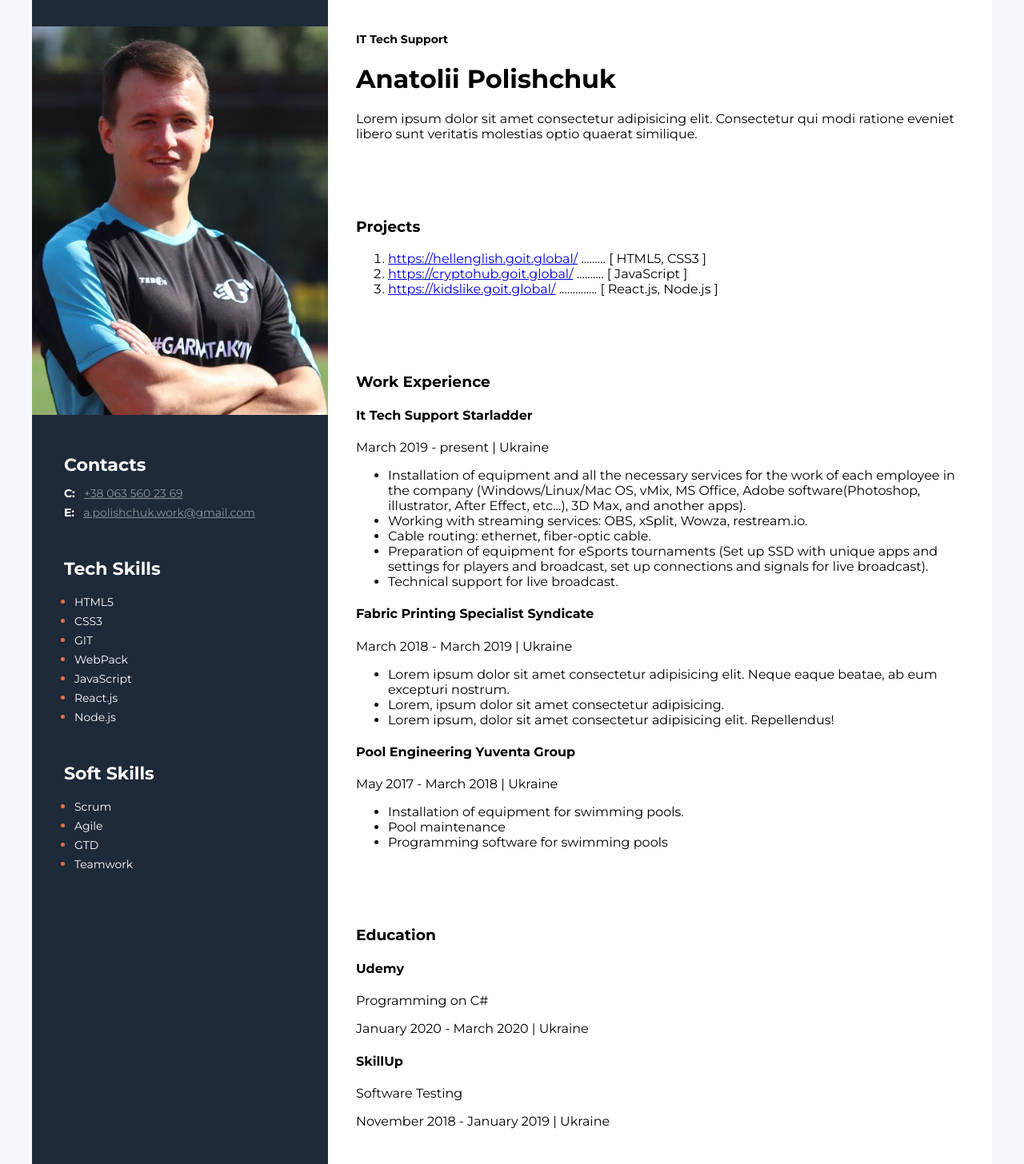
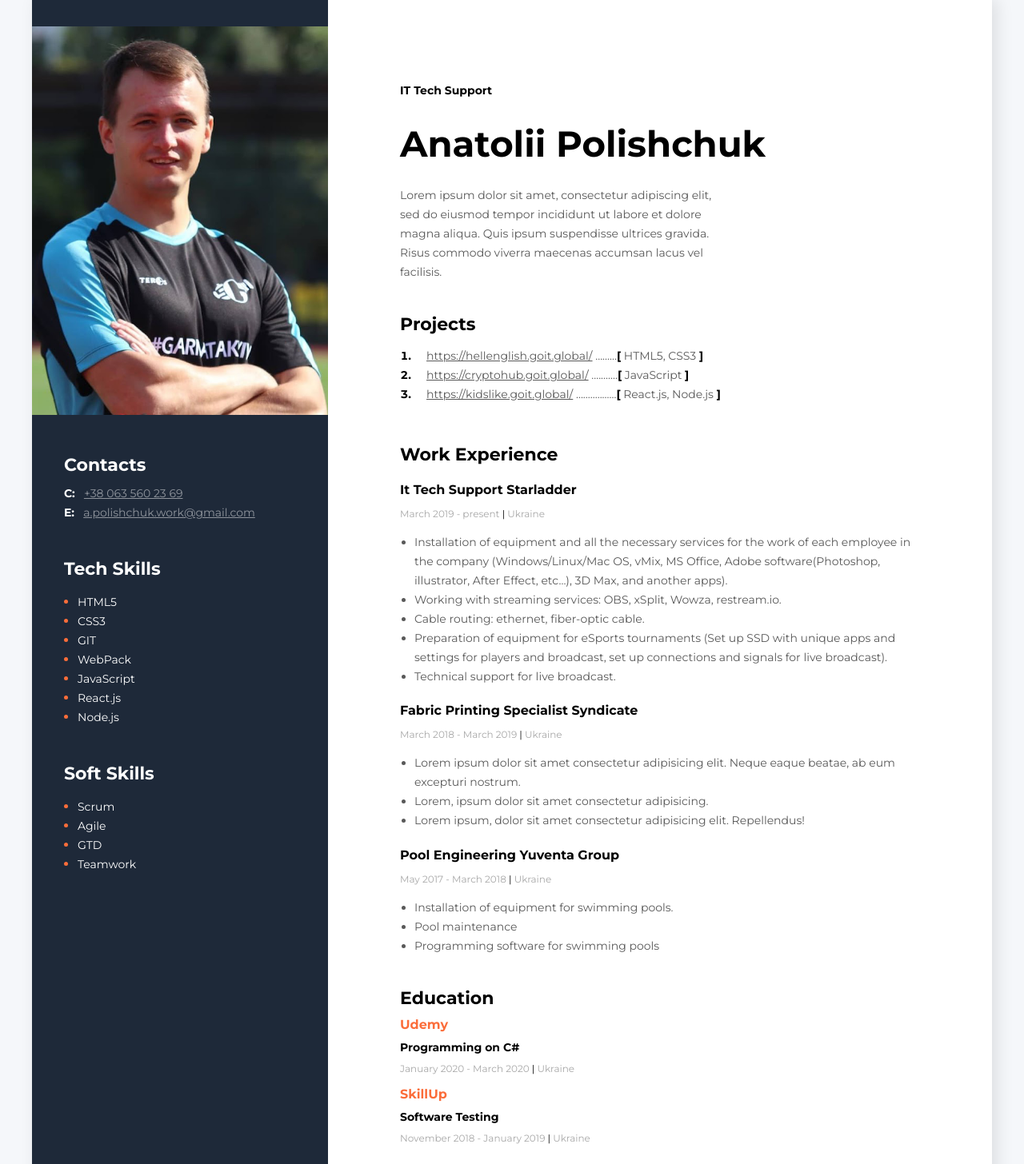
Before and after one commit to stunnerboyone/Resume, a plain HTML site: page Index.html in a window 1280 px wide. Shown: the part 47-1503 px from the top of the page at 80% size. Drawn offline with Linux system fonts and the light colour scheme.

Commit message:
26.12.2021 fin

```diff
--- a/Index.html
+++ b/Index.html
@@ -15,12 +15,12 @@
     <div class="conteiner">
 
         <!-- Main content -->
-        <div class="content">
+        <div class="content-section">
             <!-- About me section -->
             <div class="about-me-section">
-                <h2 class="about-me-profession">IT Tech Support</h2>
+                <h2>IT Tech Support</h2>
                 <h1>Anatolii Polishchuk</h1>
-                <p>Lorem ipsum dolor sit amet consectetur adipisicing elit. Consectetur qui modi ratione eveniet libero sunt veritatis molestias optio quaerat similique.</p>
+                <p>Lorem ipsum dolor sit amet, consectetur adipiscing elit, sed do eiusmod tempor incididunt ut labore et dolore magna aliqua. Quis ipsum suspendisse ultrices gravida. Risus commodo viverra maecenas accumsan lacus vel facilisis.</p>
             </div>
 
             <!-- Projects section -->
@@ -28,19 +28,22 @@
                 <h3>Projects</h3>
                 <ol>
                     <li>
-                        <a href="https://hellenglish.goit.global/" target="_blanc">https://hellenglish.goit.global/</a>
-                        <span>.........</span>
-                        <span>[ HTML5, CSS3 ]</span>
+                        <p>
+                            <a href="https://hellenglish.goit.global/" target="_blanc">https://hellenglish.goit.global/</a>
+                            .........<span>[</span> HTML5, CSS3 <span>]</span>
+                        </p>
                     </li>
                     <li>
-                        <a href="https://cryptohub.goit.global/" target="_blanc">https://cryptohub.goit.global/</a>
-                        <span>..........</span>
-                        <span>[ JavaScript ]</span>
+                        <p>
+                            <a href="https://cryptohub.goit.global/" target="_blanc">https://cryptohub.goit.global/</a>
+                            ...........<span>[</span> JavaScript <span>]</span>
+                        </p>
                     </li>
                     <li>
-                        <a href="https://kidslike.goit.global/" target="_blanc">https://kidslike.goit.global/</a>
-                        <span>..............</span>
-                        <span>[ React.js, Node.js ]</span>
+                        <p>
+                            <a href="https://kidslike.goit.global/" target="_blanc">https://kidslike.goit.global/</a>
+                            .................<span>[</span> React.js, Node.js <span>]</span>
+                        </p>
                     </li>
                 </ol>
             </div>
@@ -51,8 +54,8 @@
 
                 <!-- Starladder -->
                 <div class="jobs-item">
-                    <h4>It Tech Support Starladder</h4>
-                    <p>March 2019 - present | Ukraine</p>
+                    <h4>It Tech Support <span class="company-name">Starladder</span></h4>
+                    <p>March 2019 - present <span>|</span> Ukraine</p>
                     <ul>
                         <li>Installation of equipment and all the necessary services for the work of each employee in the company (Windows/Linux/Mac OS, vMix, MS Office, Adobe software(Photoshop, illustrator, After Effect, etc...), 3D Max, and another apps).</li>
                         <li>Working with streaming services: OBS, xSplit, Wowza, restream.io.</li>
@@ -64,8 +67,8 @@
 
                 <!-- Syndicate -->
                 <div class="jobs-item">
-                    <h4>Fabric Printing Specialist Syndicate</h4>
-                    <p>March 2018 - March 2019 | Ukraine</p>
+                    <h4>Fabric Printing Specialist <span class="company-name">Syndicate</span></h4>
+                    <p>March 2018 - March 2019 <span>|</span> Ukraine</p>
                     <ul>
                         <li>Lorem ipsum dolor sit amet consectetur adipisicing elit. Neque eaque beatae, ab eum excepturi nostrum.</li>
                         <li>Lorem, ipsum dolor sit amet consectetur adipisicing.</li>
@@ -75,8 +78,8 @@
 
                 <!-- Yuventa Group -->
                 <div class="jobs-item">
-                    <h4>Pool Engineering Yuventa Group</h4>
-                    <p>May 2017 - March 2018 | Ukraine</p>
+                    <h4>Pool Engineering <span class="company-name">Yuventa Group</span></h4>
+                    <p>May 2017 - March 2018 <span>|</span> Ukraine</p>
                     <ul>
                         <li>Installation of equipment for swimming pools.</li>
                         <li>Pool maintenance</li>
@@ -90,14 +93,14 @@
                 <h3>Education</h3>
                 <div class="study">
                     <h4>Udemy</h4>
-                    <p>Programming on C#</p>
-                    <p>January 2020 - March 2020 | Ukraine</p>
+                    <h5>Programming on C#</h5>
+                    <p>January 2020 - March 2020 <span>|</span> Ukraine</p>
                 </div>
 
                 <div class="study">
                     <h4>SkillUp</h4>
-                    <p>Software Testing</p>
-                    <p>November 2018 - January 2019 | Ukraine</p>
+                    <h5>Software Testing</h5>
+                    <p>November 2018 - January 2019 <span>|</span> Ukraine</p>
                 </div>
             </div>
         </div>
@@ -122,7 +125,7 @@
             <!--Tech skills-->
             <div class="sidebar-info-blocks">
                 <h3 class="sidebar-tittle">Tech Skills</h3>
-                <ul class="sidebar-list">
+                <ul class="tech-and-soft-list">
                     <li><span>HTML5</span></li>
                     <li><span>CSS3</span></li>
                     <li><span>GIT</span></li>
@@ -136,7 +139,7 @@
             <!--Soft Skills-->
             <div class="sidebar-info-blocks">
                 <h3 class="sidebar-tittle">Soft Skills</h3>
-                <ul class="sidebar-list">
+                <ul class="tech-and-soft-list">
                     <li><span>Scrum</span></li>
                     <li><span>Agile</span></li>
                     <li><span>GTD</span></li>
--- a/css/style.css
+++ b/css/style.css
@@ -8,33 +8,168 @@ body {
   flex-direction: row-reverse;
   width: 1200px;
   background-color: #fff;
+  box-shadow: 6px 6px 20px rgba(0, 0, 0, 0.1);
   margin: 40px auto;
 }
 
-.about-me-profession {
-  font-size: 14px;
-  font-weight: 700;
-  color: #000;
+.content-section {
+  padding: 100px 90px;
 }
 
-.about-me-section {
-  margin: 10px;
-  padding: 25px;
+.content-section h3 {
+  font-style: normal;
+  font-weight: bold;
+  font-size: 22px;
+  line-height: 27px;
+  color: #000;
+  margin: 0 0 10px 0;
 }
 
-.projects-section {
-  margin: 10px;
-  padding: 25px;
+.content-section ol {
+  padding-left: 18px;
 }
 
-.experience-section {
-  margin: 10px;
-  padding: 25px;
+/* About me section */
+.about-me-section {
+  margin-bottom: 40px;
 }
 
+.about-me-section h2 {
+  font-style: normal;
+  font-weight: bold;
+  font-size: 14px;
+  line-height: 17px;
+  color: #000;
+  margin-bottom: 20px;
+}
+
+.about-me-section h1 {
+  font-style: normal;
+  font-weight: bold;
+  font-size: 45px;
+  line-height: 55px;
+  color: #000;
+  margin-bottom: 25px;
+}
+
+.about-me-section p {
+  margin-bottom: 40px;
+  width: 400px;
+  font-style: normal;
+  font-weight: normal;
+  font-size: 14px;
+  line-height: 24px;
+  color: #595959;
+}
+
+/* projects section */
+.projects-section {
+  margin-bottom: 50px;
+}
+
+.projects-section ol{
+  font-style: normal;
+  font-weight: bold;
+  font-size: 14px;
+  line-height: 24px;
+  color: #000000;
+}
+
+.projects-section p {
+  font-style: normal;
+  font-weight: normal;
+  font-size: 14px;
+  line-height: 24px;
+  color: #595959;
+  margin:0;
+  padding-left: 15px;
+}
+
+.projects-section span {
+  font-style: normal;
+  font-weight: bold;
+  font-size: 14px;
+  line-height: 24px;
+  color: #000000;
+}
+.projects-section a{
+  color: #595959;
+}
+
+/* experience section */
+.experience-section {
+  margin-bottom: 40px;
+}
+
+.experience-section h4 {
+  font-style: normal;
+  font-weight: bold;
+  font-size: 16px;
+  line-height: 20px;
+  color: #000;
+  margin-bottom: 10px;
+}
+
+.experience-section span{
+  color:#000;
+}
+
+.experience-section p {
+  font-style: normal;
+  font-weight: normal;
+  font-size: 12px;
+  line-height: 15px;
+  color: #a8a8a8;
+  margin-bottom: 10px;
+}
+
+.experience-section ul {
+  padding-left: 18px;
+  margin-bottom: 20px;
+}
+
+.experience-section li {
+  font-family: Montserrat;
+  font-style: normal;
+  font-weight: normal;
+  font-size: 14px;
+  line-height: 24px;
+  color: #595959;
+}
+.company-name {
+  color: #fb6d3a;
+}
+
+/* education section */
 .education-section {
-  margin: 10px;
-  padding: 25px;
+  margin-bottom: 40px;
+}
+
+.study h4 {
+  font-style: normal;
+  font-weight: bold;
+  font-size: 16px;
+  line-height: 20px;
+  color: #fb6d3a;
+  margin: 0 0 10px 0;
+}
+.study h5 {
+  font-style: normal;
+  font-weight: bold;
+  font-size: 14px;
+  line-height: 17px;
+  margin: 0 0 10px 0;
+}
+.study p {
+  font-style: normal;
+  font-weight: normal;
+  font-size: 12px;
+  line-height: 15px;
+  margin: 0 0 15px 0;
+  color: #A8A8A8;
+}
+.study span{
+  color:#000;
 }
 
 /* sidebar section */
@@ -74,20 +209,19 @@ body {
   font-size: 14px;
   line-height: 24px;
   color: #fff;
-  opacity: .5;
+  opacity: 0.5;
 }
 
-/* sidebar tech and soft */
-.sidebar-list {
-  padding: 0;
-  padding-left: 13px;
+/* tech and soft section */
+.tech-and-soft-list {
+  padding-left: 17px;
 }
 
-.sidebar-list li {
+.tech-and-soft-list li {
   color: #fb6d3a;
 }
 
-.sidebar-list span {
+.tech-and-soft-list span {
   color: #fff;
   font-style: normal;
   font-weight: normal;
```
